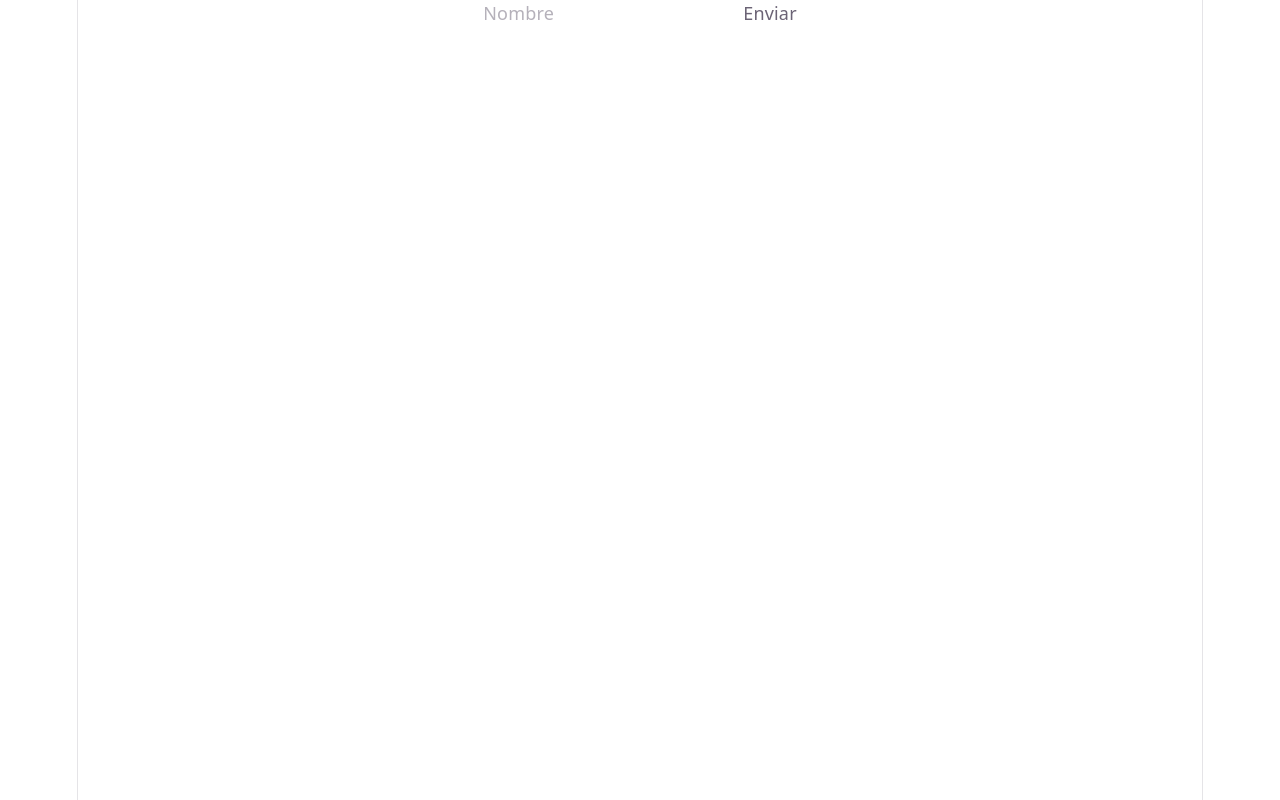
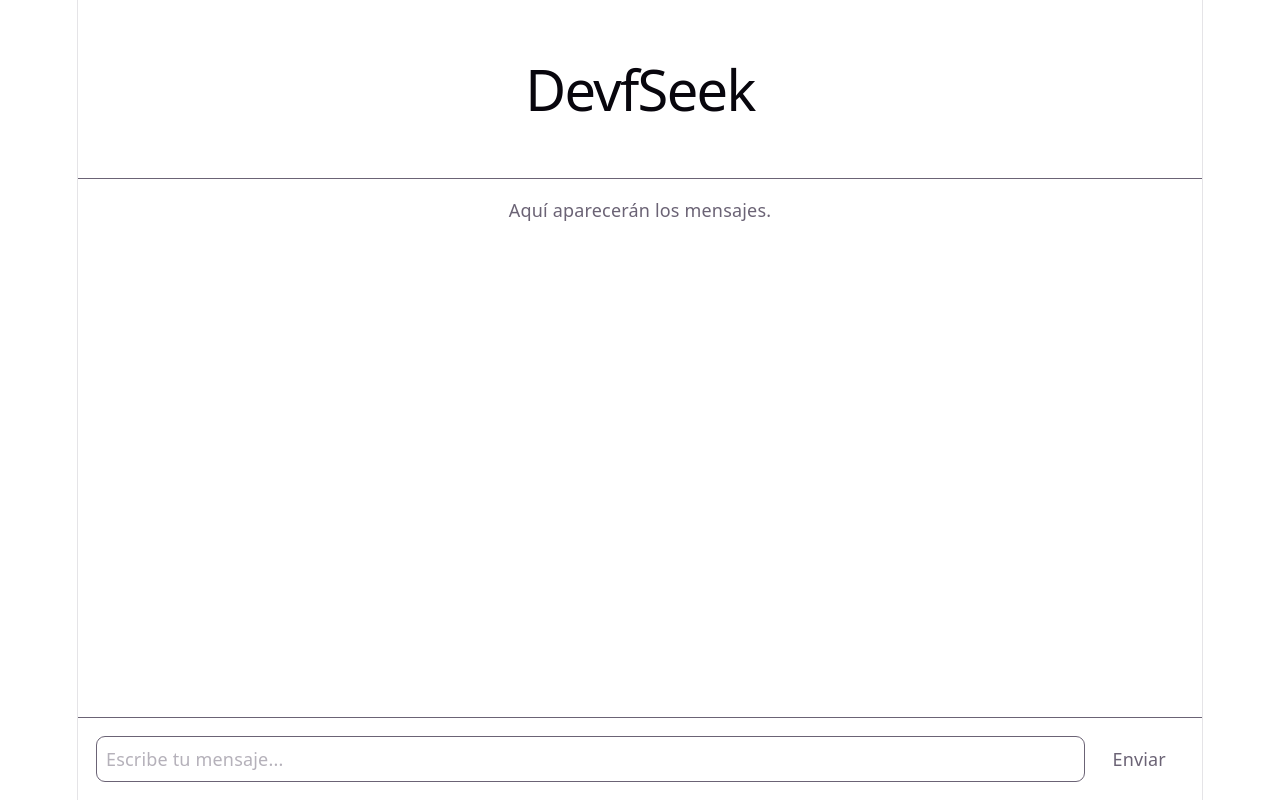
Before and after one commit to NataliaMacias02/clon-ChatGPT, a React (Vite) app: page / in a window 1280 px wide. Built offline with nearby package versions, Linux system fonts and the light colour scheme.

Commit message:
Integración Tailwind CSS

```diff
--- a/src/App.jsx
+++ b/src/App.jsx
@@ -1,35 +1,35 @@
-import { useForm } from "react-hook-form";
+function App() {
+  return (
+    <main className="min-h-screen flex flex-col">
 
-function App() {
+      <header className="p-4 border-b">
+        <h1 className="text-xl font-bold">
+          DevfSeek
+        </h1>
+      </header>
 
-  const {
-    register,
-    handleSubmit,
-    formState: { errors }
-  } = useForm();
+      <section className="flex-1 p-4">
+        <p>
+          Aquí aparecerán los mensajes.
+        </p>
+      </section>
 
-  const onSubmit = (data) => {
-    console.log(data);
-  };
+      <form className="p-4 border-t flex gap-2">
+        <input
+          type="text"
+          placeholder="Escribe tu mensaje..."
+          className="flex-1 border rounded-lg p-2"
+        />
 
-  return (
-    <form onSubmit={handleSubmit(onSubmit)}>
+        <button
+          type="submit"
+          className="px-4 py-2 rounded-lg"
+        >
+          Enviar
+        </button>
+      </form>
 
-      <input
-        type="text"
-        placeholder="Nombre"
-        {...register("nombre", {
-          required: "El nombre es obligatorio"
-        })}
-      />
-
-      {errors.nombre && <p>{errors.nombre.message}</p>}
-
-      <button type="submit">
-        Enviar
-      </button>
-
-    </form>
+    </main>
   );
 }
 
```
